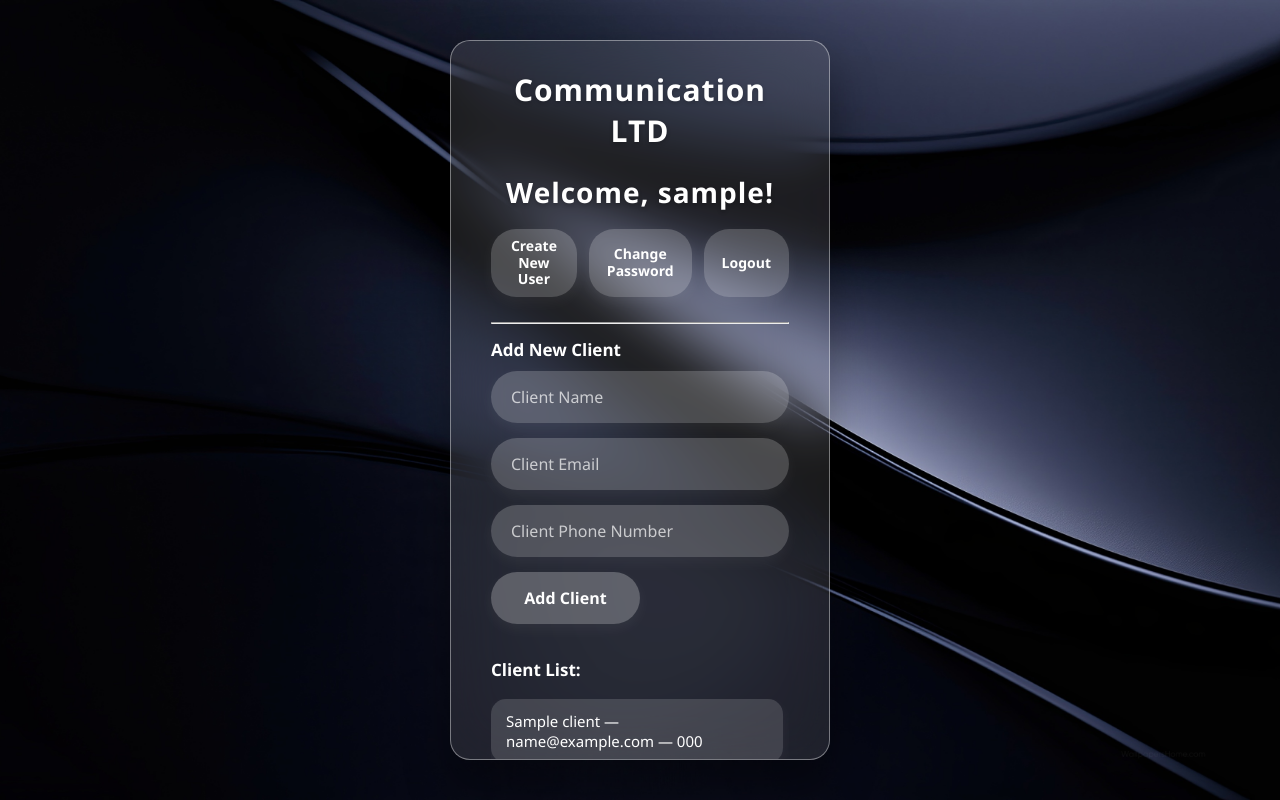
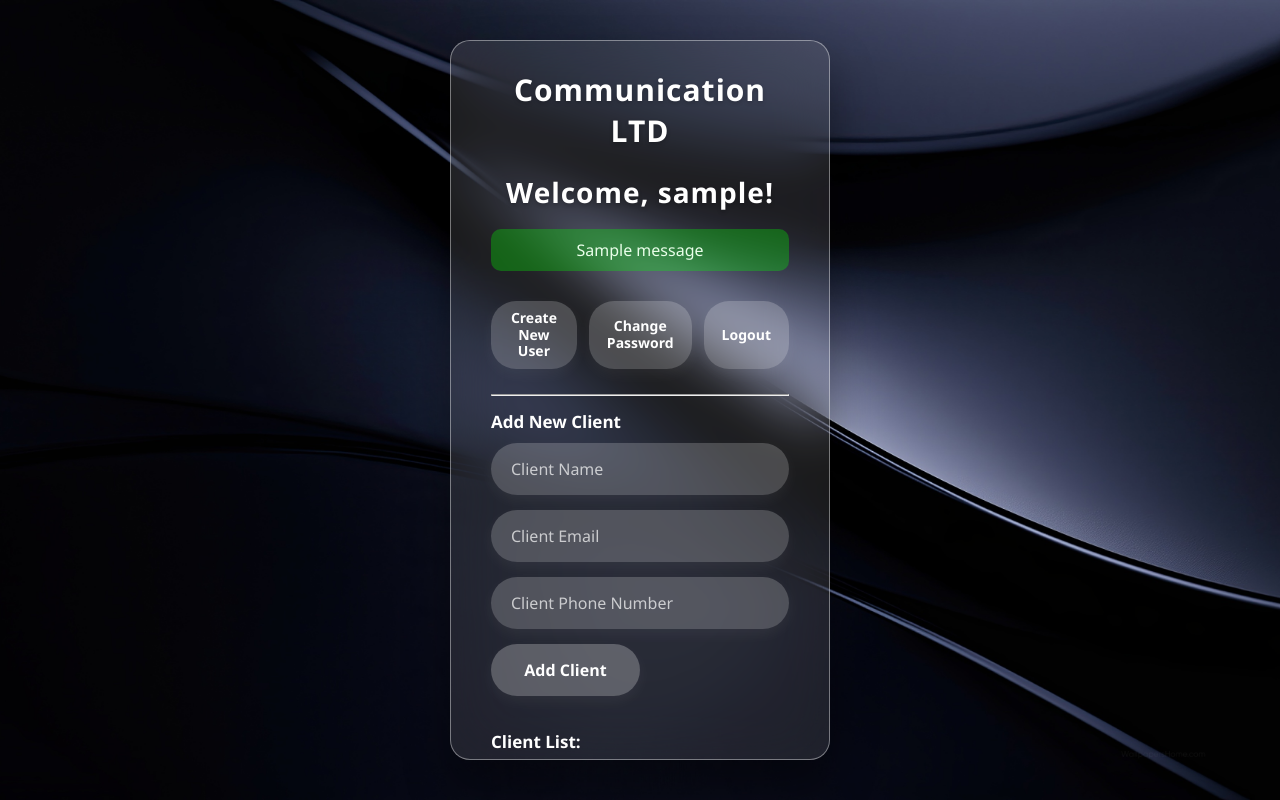
Before and after one commit to sotilsam/computer_security_project, a Django app: template Communication_LTD/templates/dashboard.html in a window 1280 px wide. Run offline with Django 5.2, Linux system fonts and the light colour scheme; tables that the repository leaves empty hold one stand-in row (values such as "Sample post"); the template is opened without the code that fills it: values that come from a table or form of the project are taken from there, most other values are stand-ins (such as "Sample title", 1, 10 or a date in 2020); one stand-in notice (Sample message) is shown.

Commit message:
Update dashboard

```diff
--- a/Communication_LTD/templates/dashboard.html
+++ b/Communication_LTD/templates/dashboard.html
@@ -17,6 +17,15 @@
         <h1>Communication LTD</h1>
 
         <h2>Welcome, {{username}}!</h2>
+
+        {% if messages %}
+        <div class="messages-box">
+            {% for message in messages %}
+            <div class="message {{ message.tags }}">{{ message }}</div>
+            {% endfor %}
+        </div>
+        {% endif %}
+
         <div class="nav-btns">
             <a href="{% url 'register' %}">Create New User</a>
             <a href="{% url 'change_password' %}">Change Password</a>
```
